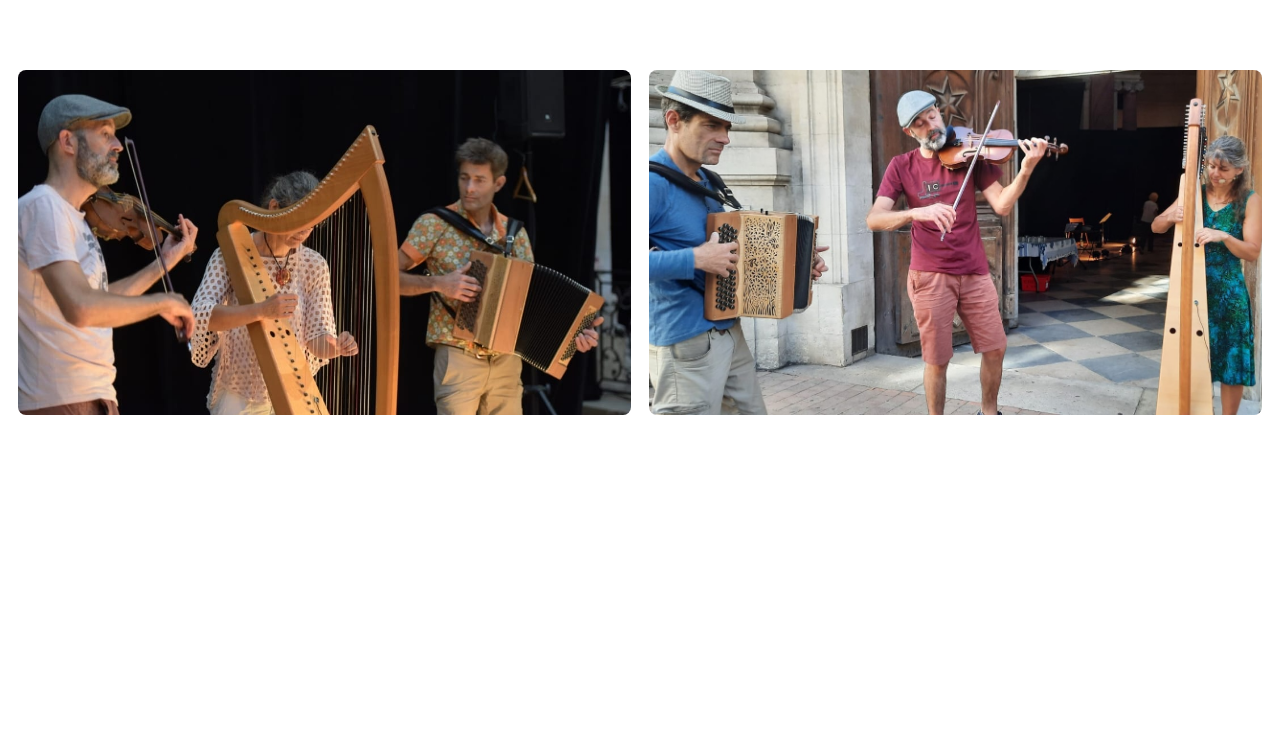
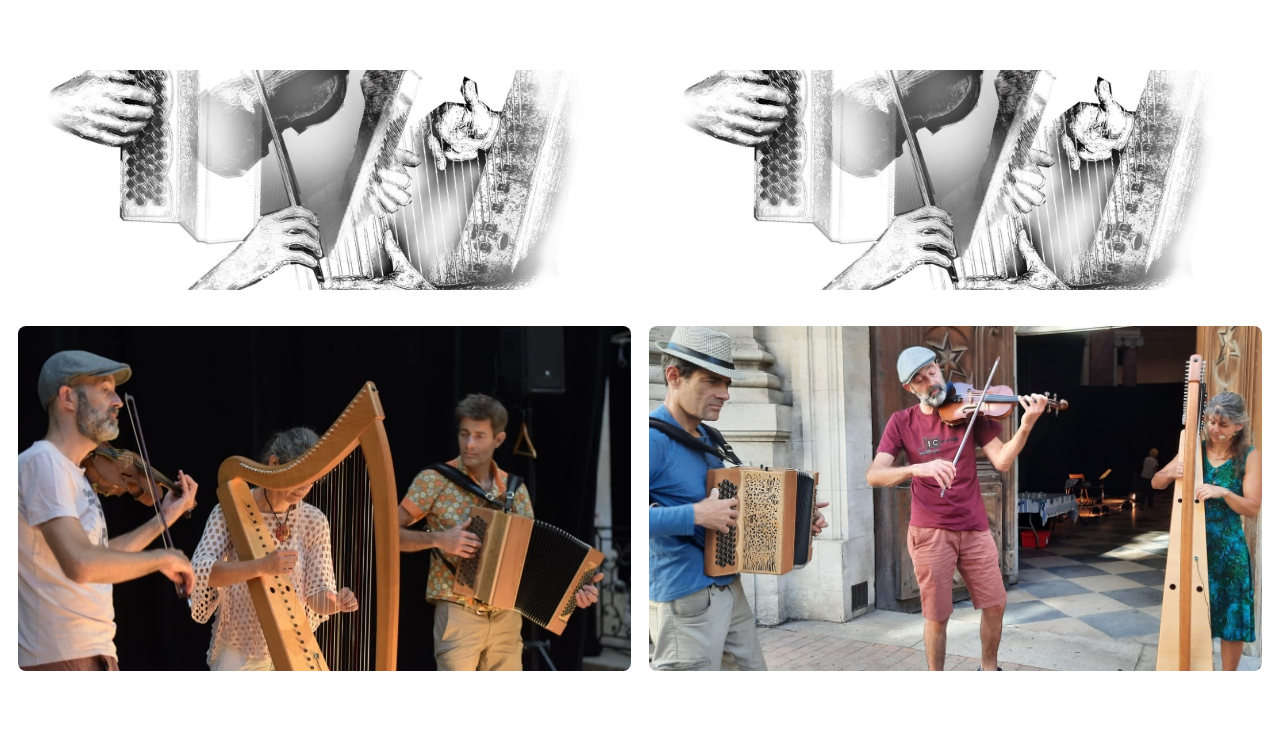
Before and after one commit to bayesiancook/les-doigts-qui-dansent-bal-folk, a Jekyll site: the page built from galerie.md, in a window 1280 px wide. Shown: the part 520-1263 px from the top of the page. Built offline with Jekyll 4.4.1, drawn with Linux system fonts in a browser that asks for light colours; before the commit the page ends 1007 px from its top, so only the background shows below that.

Commit message:
added soundcloud + icons

```diff
--- a/assets/css/style.css
+++ b/assets/css/style.css
@@ -123,6 +123,44 @@ h2 {
   object-fit: cover; /* crops image to fill the box */
 }
 
+
+.audio-gallery {
+  display: grid;
+  grid-template-columns: repeat(2, 1fr);
+  gap: 1.5rem;
+}
+
+.audio-card {
+  position: relative;
+  width: 100%;
+  cursor: pointer;
+  overflow: hidden;
+  border-radius: 8px;
+}
+
+.audio-card img {
+  width: 100%;
+  height: 220px;
+  object-fit: cover;
+  display: block;
+}
+
+.audio-card iframe {
+  display: none;
+  width: 100%;
+  height: 220px;
+  border: none;
+}
+
+.audio-card.active img {
+  display: none;
+}
+
+.audio-card.active iframe {
+  display: block;
+}
+
+
 main img {
     max-width: 500 px;
     width: 100%;
--- a/galerie.md
+++ b/galerie.md
@@ -18,6 +18,30 @@ title: Galerie
 
 </div>
 
+<div class="audio-gallery">
+
+  <div class="audio-item">
+    <div class="audio-card">
+      <img src="{{ site.baseurl }}/assets/images/dqd_carte.jpg" alt="Mazurka">
+      <iframe
+        src="https://w.soundcloud.com/player/?url=https%3A//soundcloud.com/les-doigts-qui-dansent/la-mazurka-les-profondeurs&auto_play=true&hide_related=true&show_comments=false&show_reposts=false"
+        allow="autoplay">
+      </iframe>
+    </div>
+  </div>
+
+  <div class="audio-item">
+    <div class="audio-card">
+      <img src="{{ site.baseurl }}/assets/images/dqd_carte.jpg" alt="Mazurka">
+      <iframe
+        src="https://w.soundcloud.com/player/?url=https%3A//soundcloud.com/les-doigts-qui-dansent/la-mazurka-les-profondeurs&auto_play=true&hide_related=true&show_comments=false&show_reposts=false"
+        allow="autoplay">
+      </iframe>
+    </div>
+  </div>
+
+</div>
+
 <div class="photo-gallery">
   <!-- Image -->
   <div class="photo-item">
```
Also changed, not shown: other parts of galerie.md (+8 -0 lines).
